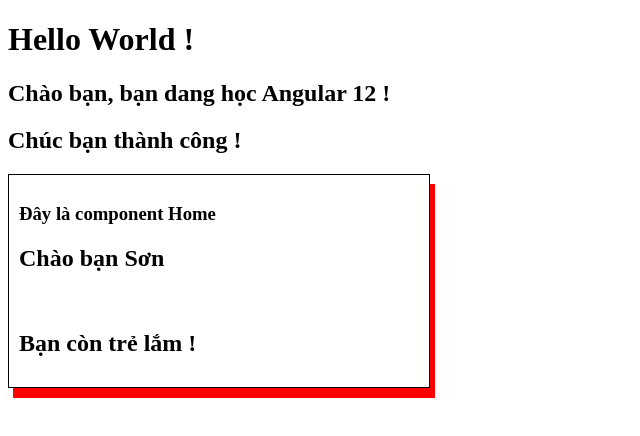
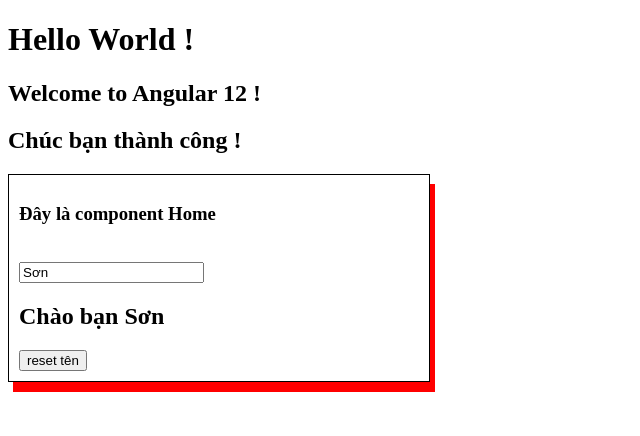
Before and after one commit to hellokitty112/Angular12-1, an Angular app: page / in a window 1280 px wide. Shown: the top 436 px of the page, without its empty margins (0-640 px from the left). Built offline with nearby package versions, Linux system fonts and the light colour scheme.

Commit message:
Events Binding - Two way binding

```diff
--- a/src/app/app.component.html
+++ b/src/app/app.component.html
@@ -1,5 +1,5 @@
 <h1>Hello World !</h1>
-<h2>Chào bạn, bạn dang học Angular 12 !</h2>
+<h2>Welcome to Angular 12 !</h2>
 <h2>Chúc bạn thành công !</h2>
 
 <app-home></app-home>
--- a/src/app/home/home.component.html
+++ b/src/app/home/home.component.html
@@ -1,7 +1,7 @@
 <div class="test">
     <h3>Đây là component Home</h3>
+    <br/>
+    <input type="text" [(ngModel)]="name"/>
     <h2>Chào bạn {{ name }}</h2>
-    <br/>
-    <h2 *ngIf="age > 23">Bạn quá già rồi !</h2>
-    <h2 *ngIf="age <=23">Bạn còn trẻ lắm !</h2>
+    <button (click)="resetName()">reset tên</button>
 </div>
--- a/src/app/home/home.component.ts
+++ b/src/app/home/home.component.ts
@@ -11,7 +11,10 @@
 
   constructor() { }
 
-  ngOnInit(): void {
-  }
+  ngOnInit(): void {}
 
+  public resetName(): void{
+    console.log('resetName');
+    this.name = '';
 }
+}
```
Also changed, not shown: src/app/app.module.ts (+6 -12 lines).
